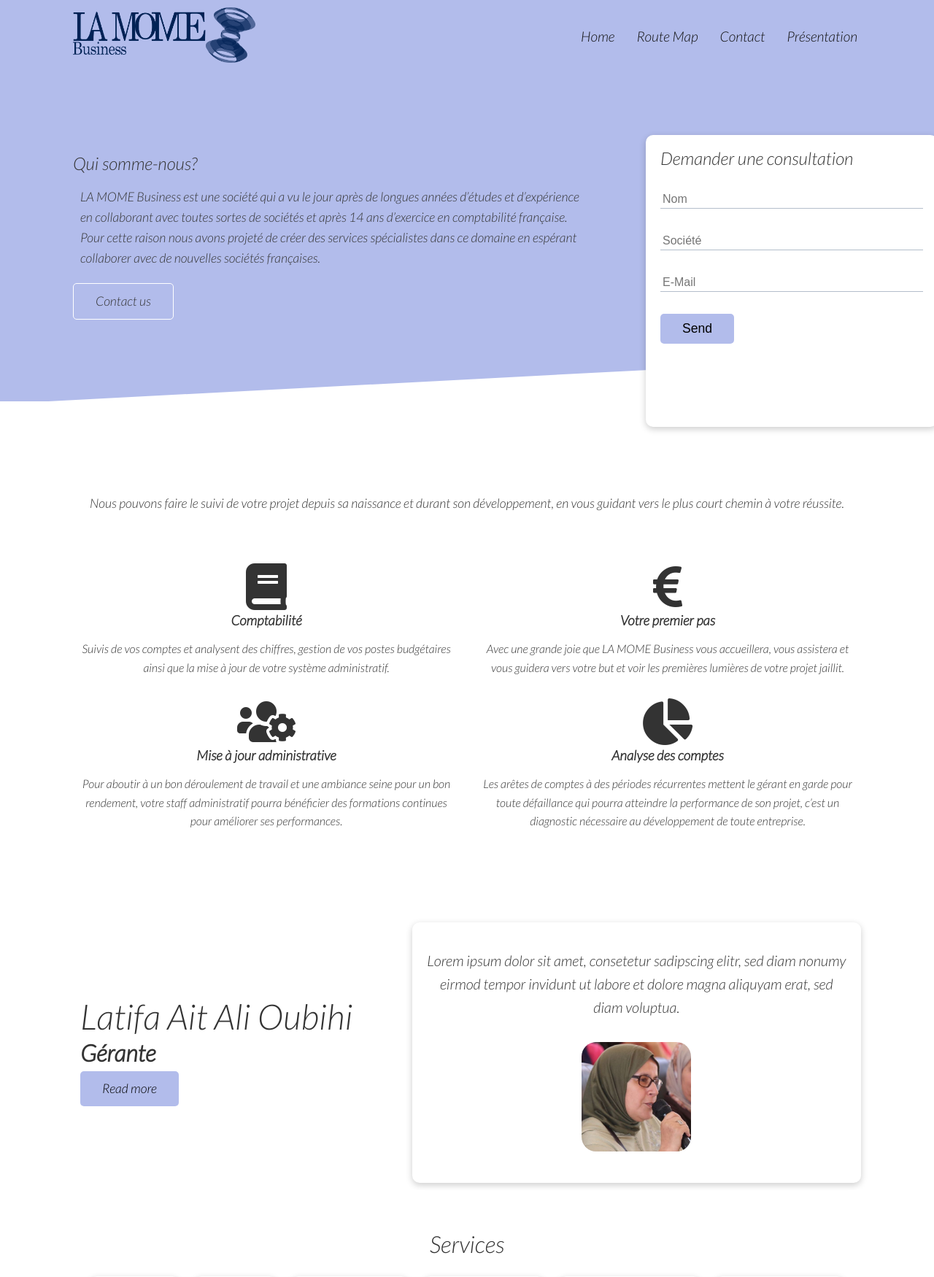
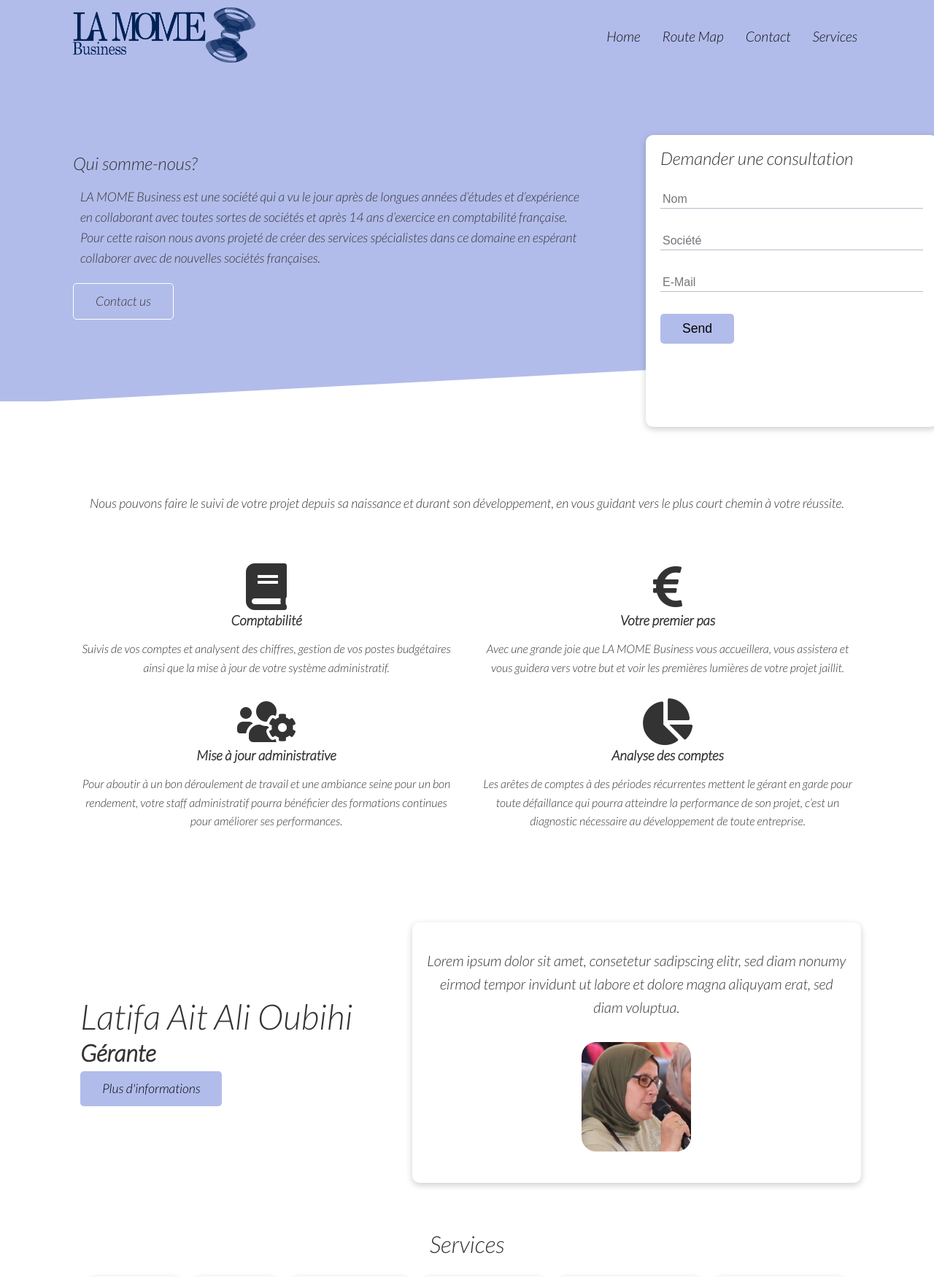
Before and after one commit to MedGhazal/LaMome-Business-Website, a PHP site: page / in a window 1280 px wide. Shown: the top 1750 px of the page at 73% size. Run offline with PHP 8.4, Linux system fonts and the light colour scheme.

Commit message:
Some corrections

```diff
--- a/index.html
+++ b/index.html
@@ -21,9 +21,9 @@
 			<nav>
 			  <ul>
 				<li> <a href="./index.html">Home</a> </li>
-				<li> <a href="./find_us.html">Route Map</a> </li>
+				<li> <a href="#route">Route Map</a> </li>
 				<li> <a href="./contact_us.html">Contact</a> </li>
-				<li> <a href="./login.html">Présentation</a> </li>
+				<li> <a href="#services">Services</a> </li>
 			  </ul>
 			</nav>
 		</div>
@@ -92,7 +92,7 @@
 			<div class="owner">
 			<h2 class="lg">Latifa Ait Ali Oubihi</h2>
 			<h3 class="md">Gérante</h3>
-			<a class="btn btn-dark" href=" ">Read more</a>
+			<a class="btn btn-dark" href=" ">Plus d'informations</a>
 			</div>
 			<div class="card">
 			<p class="lead my-1">Lorem ipsum dolor sit amet, consetetur sadipscing elitr, sed diam nonumy eirmod tempor invidunt ut labore et dolore magna aliquyam erat, sed diam voluptua.</p>
@@ -100,7 +100,7 @@
 		</div>
 	</section>
 	<!-- sevices -->
-	<section class="services">
+	<section class="services" id="services">
 		<h2 class="md text-center my2">Services</h2>
 		<div class="container flex">
 			<div class="card">
@@ -146,7 +146,7 @@
 		</div>
 	</section>
 	<!-- find us -->
-	<section class="infos">
+	<section class="infos" id="route">
 		<div class="container">
 			<div class="8u  12u(narrower) important(narrower)">
 				<div id="content">
--- a/styles/stylesheet.css
+++ b/styles/stylesheet.css
@@ -14,6 +14,9 @@ body {
 	font-family: 'Lato', sans-serif;
 	color: #333;
 	line-height: 1.6;
+}
+html {
+  	scroll-behavior: smooth;
 }
 ul { list-style-type: none; }
 a {
@@ -123,6 +126,7 @@ img { width: 100%; }
 .infos { align-items: center; align-text: center; }
 .route { margin: 20px; padding: 20px; }
 .infos .email-tel { padding: 20px; margin: 20px; align-text: center; }
+.footer { justify-content: space-between; }
 .footer nav ul { display: flex; }
 .footer nav a {
 	color: #111;
```
Also changed, not shown: 3 other files.
